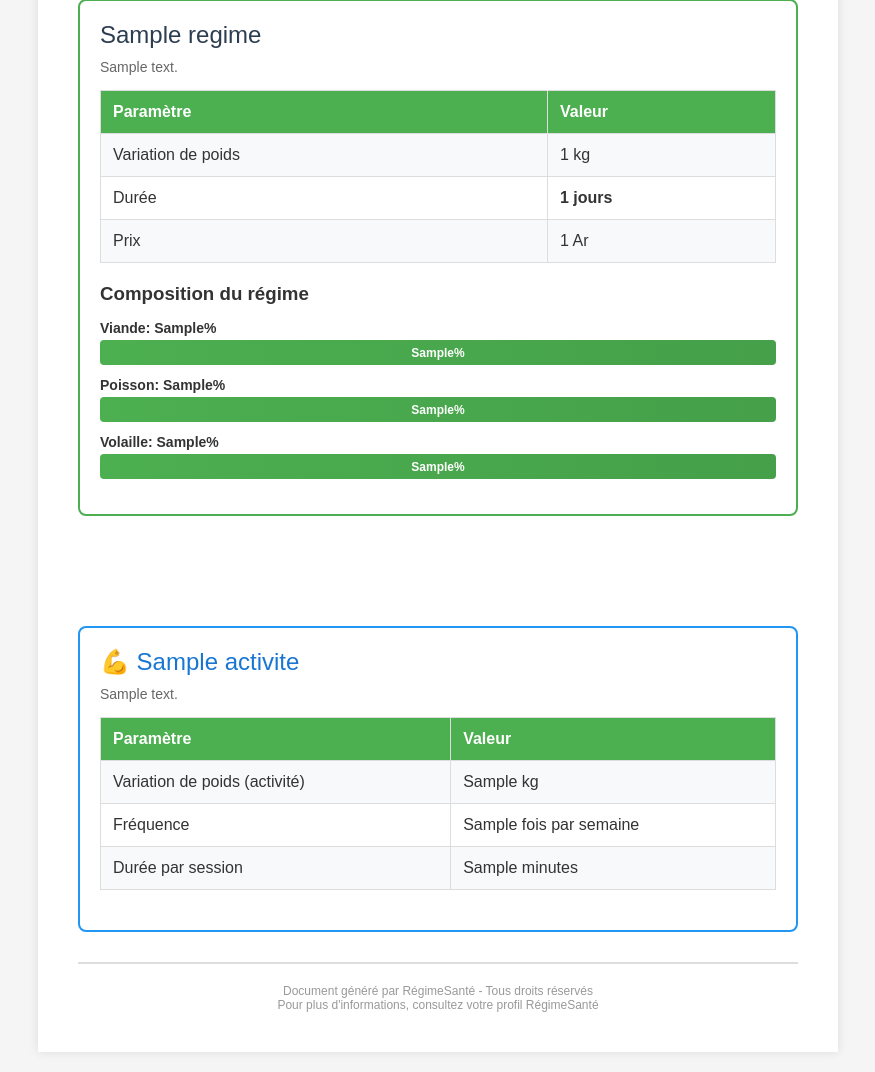
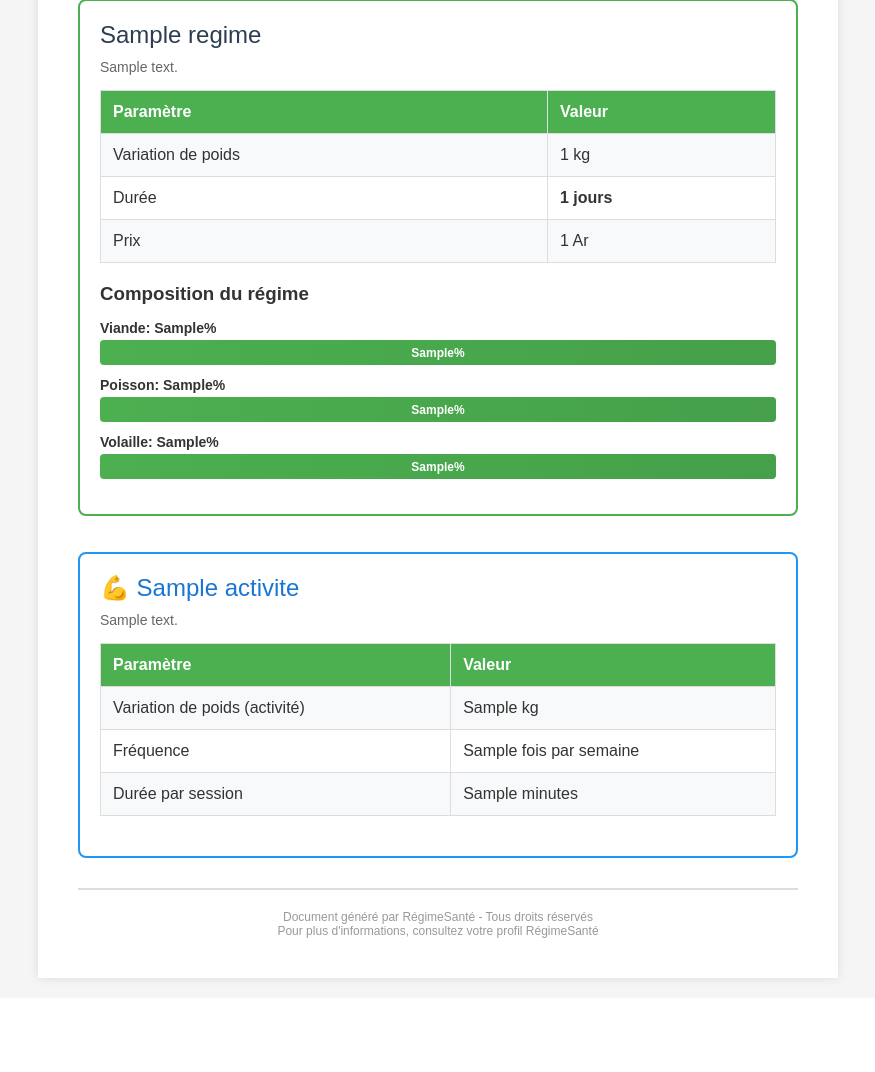
Before and after one commit to 0vyFrite/commejaime, a CodeIgniter 4 app: the page made by app/Views/regimes/export-pdf.php in a window 1280 px wide. Shown: the part 388-1460 px from the top of the page, without its empty margins (202-1077 px from the left). After the commit the page ends 1372 px from the top, so only its background shows below. Run offline with PHP 8.4 and a stand-in for CodeIgniter, Linux system fonts and the light colour scheme; the template is opened without the code that fills it: most values are stand-ins (such as "Sample title", 1, 10 or a date in 2020); data that the repository does not hold is empty; some libraries are stand-ins or nearby versions.

Commit message:
amélioration pdf

```diff
--- a/app/Controllers/RegimesController.php
+++ b/app/Controllers/RegimesController.php
@@ -40,7 +40,7 @@ class RegimesController extends BaseController
 
         $totalPoids = $regime['variation_poids_kg'];
         $totalPoids *= $pourcentage / 100;
-        $totalPoids = round($totalPoids);
+        $totalPoids = round($totalPoids, 2);
 
         $totalDuree = $regime['duree_jours'];
         $totalDuree *= $pourcentage / 100;
--- a/app/Views/regimes/export-pdf.php
+++ b/app/Views/regimes/export-pdf.php
@@ -146,6 +146,7 @@
             font-size: 12px;
         }
         .activite-details {
+            margin-top: 5%;
             background: #fff;
             border: 2px solid #2196F3;
             padding: 20px;
@@ -169,6 +170,10 @@
             text-align: center;
             font-size: 12px;
             color: #999;
+        }
+
+        .page-break {
+            page-break-before: always;
         }
 
         /* Styles d'impression */
@@ -263,7 +268,7 @@
             </div>
         </div>
 
-        <br><br><br><br><br>
+        <div class="page-break"></div>
 
         <div class="activite-details">
             <div class="activite-title">💪 <?= esc($activite['nom']) ?></div>
@@ -301,7 +306,7 @@
     <script>
         function exportPDF() {
             const element = document.getElementById('pdf-content');
-            const filename = 'regime-<?= esc($regime['id']) ?>-<?= esc($user['id']) ?>.pdf';
+            const filename = 'regime.pdf';
 
             // Configuration pour html2pdf
             const options = {
```
Also changed, not shown: 7 other files.
